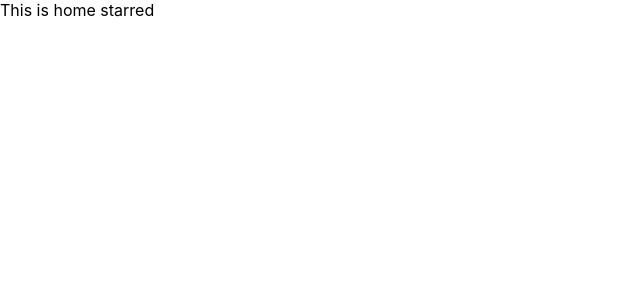
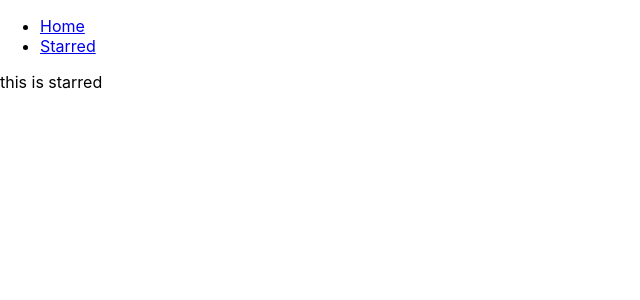
Before and after one commit to MedhaviPatil/box-office, a React (Create React App) app: page /starred in a window 1280 px wide. Shown: the top 300 px of the page, without its empty margins (0-640 px from the left). Built offline with nearby package versions, Linux system fonts and the light colour scheme.

Commit message:
added navbar and created page components

```diff
--- a/src/App.js
+++ b/src/App.js
@@ -1,19 +1,27 @@
 import React from 'react';
 import { Switch, Route } from 'react-router-dom';
+import Navs from './components/Navs';
+import Home from './pages/Home';
+import Starred from './pages/Starred';
 
 function App() {
   return (
+    <div>
+      <Navs />
       <Switch>
         <Route exact path="/">
-        This is home page
+          <Home />
         </Route>
 
         <Route exact path="/starred">
-        This is home starred
+          <Starred />
         </Route>
 
-      <Route>This is 404 page</Route>
+        <Route>
+          <div>Not Found</div>
+        </Route>
       </Switch>
+    </div>
   );
 }
 
--- /dev/null
+++ b/src/components/Navs.js
@@ -0,0 +1,23 @@
+import React from 'react';
+import { Link } from 'react-router-dom';
+
+const LINKS = [
+  { to: '/', text: 'Home' },
+  { to: '/starred', text: 'Starred' },
+];
+
+const Navs = () => {
+  return (
+    <div>
+      <ul>
+        {LINKS.map(item => (
+          <li key={item.to}>
+            <Link to={item.to}>{item.text}</Link>
+          </li>
+        ))}
+      </ul>
+    </div>
+  );
+};
+
+export default Navs;
--- /dev/null
+++ b/src/pages/Home.js
@@ -0,0 +1,7 @@
+import React from 'react';
+
+const Home = () => {
+  return <div>This is home</div>;
+};
+
+export default Home;
--- /dev/null
+++ b/src/pages/Starred.js
@@ -0,0 +1,7 @@
+import React from 'react';
+
+const Starred = () => {
+  return <div>this is starred</div>;
+};
+
+export default Starred;
```
Lines whose indentation alone changed are shown as unchanged.
